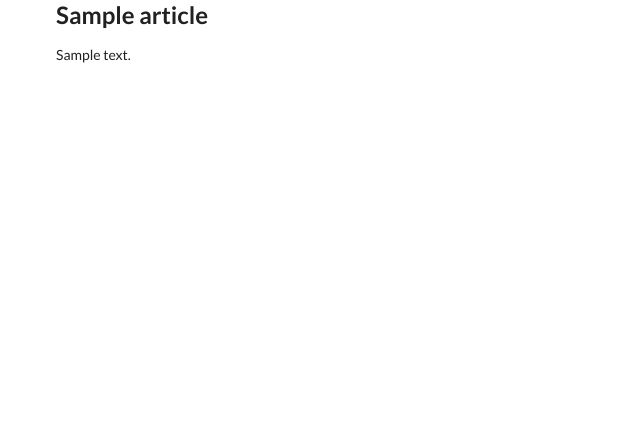
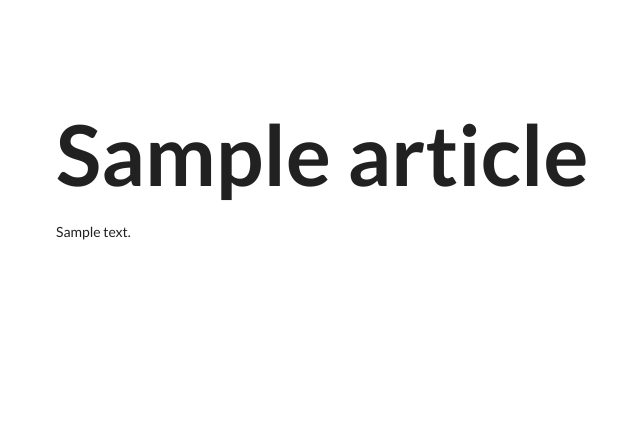
Before and after one commit to hackerspace-ntnu/escape-wiki, a Django app: page /article/1/ in a window 1280 px wide. Shown: the top 439 px of the page, without its empty margins (184-824 px from the left). Before the commit the page ends 63 px from the top, so only its background shows below. Run offline with Django 3.2, Linux system fonts and the light colour scheme; tables that the repository leaves empty hold one stand-in row (values such as "Sample post"); some libraries are stand-ins or nearby versions; some web fonts are replaced.

Commit message:
Improve article style

```diff
--- a/articles/static/articles/css/article.css
+++ b/articles/static/articles/css/article.css
@@ -1,10 +1,10 @@
-.index-grid {
+.article-grid {
     display: grid;
     grid-template-columns: 1fr 800px 1fr;
 }
 
 @media only screen and (max-width: 1000px) {
-    .index-grid {
+    .article-grid {
         grid-template-columns: 1fr 8fr 1fr;
     }
 }
@@ -12,3 +12,15 @@
 .mid-col {
     grid-column: 2/3;
 }
+
+.article-grid {
+    margin-top: 100px;
+}
+
+h1 {
+    font-size: 84px;
+}
+
+img {
+    max-width: 100%;
+}
--- a/articles/templates/articles/article.html
+++ b/articles/templates/articles/article.html
@@ -7,9 +7,9 @@
 {% endblock head %}
 
 {% block content %}
-    <div class="index-grid">
+    <div class="article-grid">
         <div class="mid-col">
-            <h2>{{ article.title }}</h2>
+            <h1>{{ article.title }}</h1>
             {% autoescape off %}
                 {{ article.content|markdown }}
             {% endautoescape %}
--- a/wiki/static/wiki/css/index.css
+++ b/wiki/static/wiki/css/index.css
@@ -1,6 +1,8 @@
 .index-grid {
     display: grid;
     grid-template-columns: 1fr 800px 1fr;
+    grid-template-rows: 1fr 38px 1fr;
+    height: 100vh;
 }
 
 @media only screen and (max-width: 1000px) {
@@ -11,6 +13,7 @@
 
 .mid-col {
     grid-column: 2/3;
+    grid-row: 2/3;
 }
 
 .form-grid {
--- a/wiki/templates/wiki/index.html
+++ b/wiki/templates/wiki/index.html
@@ -8,7 +8,7 @@
 {% block content %}
     <div class="index-grid">
         <div class="mid-col">
-            <h2>Søk</h2>
+            <!--h1>Søk</h1-->
             <form class="ui form" target="" method="post">
                 {% csrf_token %}
                 <div class="form-grid">
```
